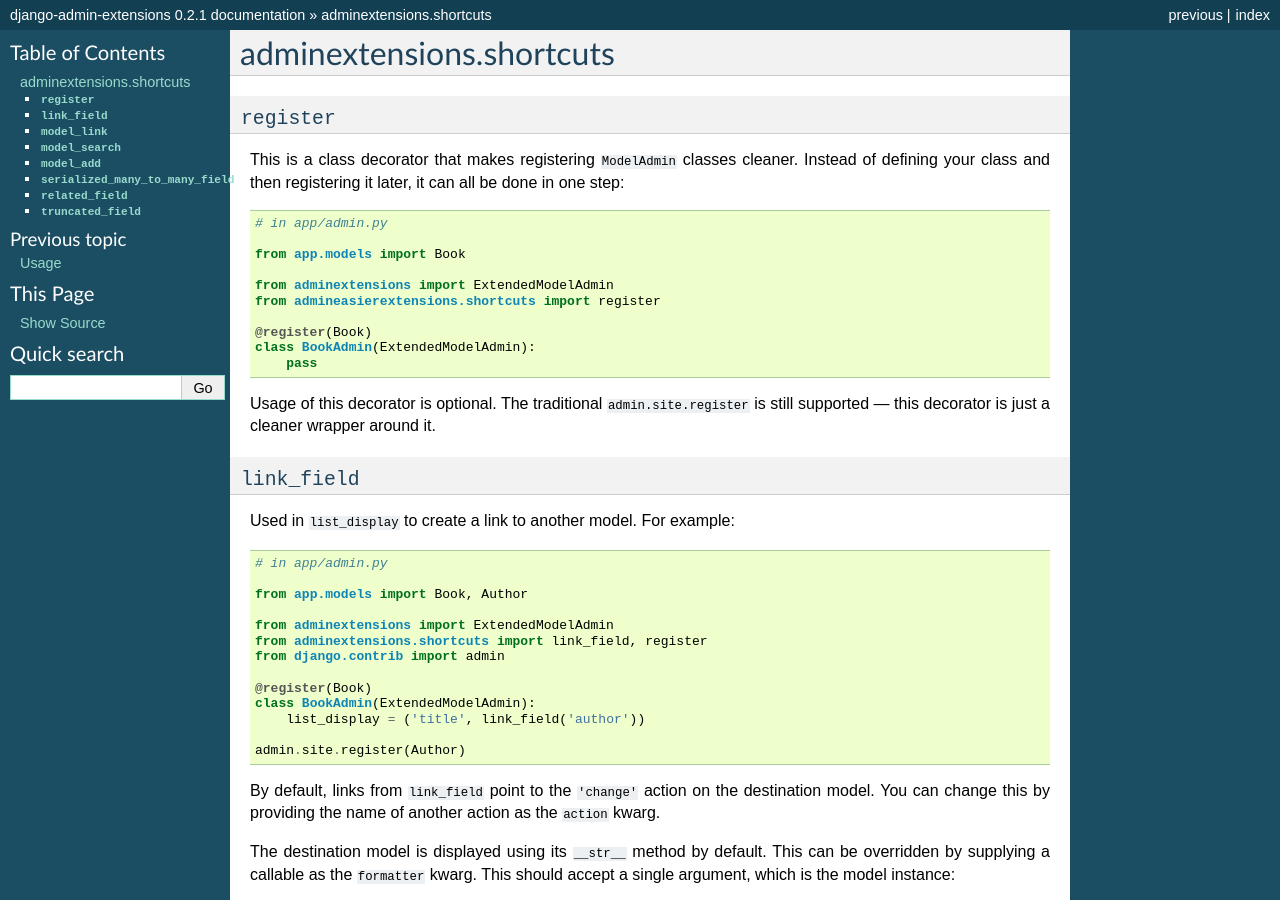
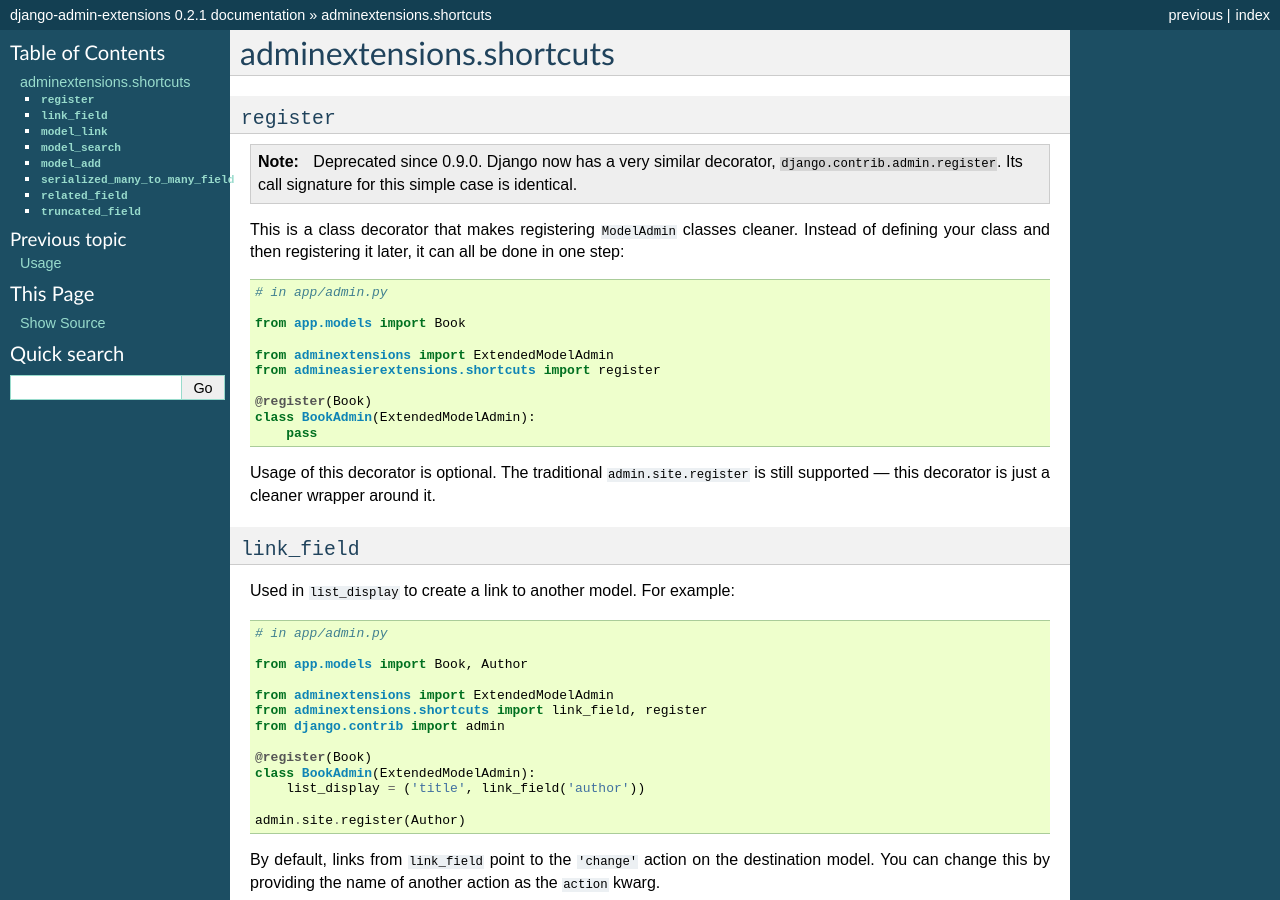
Before and after one commit to ionata-archive/django-admin-extensions, a Sphinx documentation site: the page built from docs/shortcuts.rst, in a window 1280 px wide and 900 px high. Built offline with Sphinx 7.4.7, drawn with Linux system fonts in a browser that asks for light colours.

Commit message:
Deprecate `adminextensions.shortcuts.register`

```diff
--- a/docs/shortcuts.rst
+++ b/docs/shortcuts.rst
@@ -8,6 +8,10 @@ adminextensions.shortcuts
 
 ``register``
 ============
+
+.. note:: Deprecated since 0.9.0. Django now has a very similar decorator,
+          ``django.contrib.admin.register``. Its call signature for this simple
+          case is identical.
 
 This is a class decorator that makes registering ``ModelAdmin`` classes cleaner.
 Instead of defining your class and then registering it later, it can all be
```
Also changed, not shown: 1 other file.
